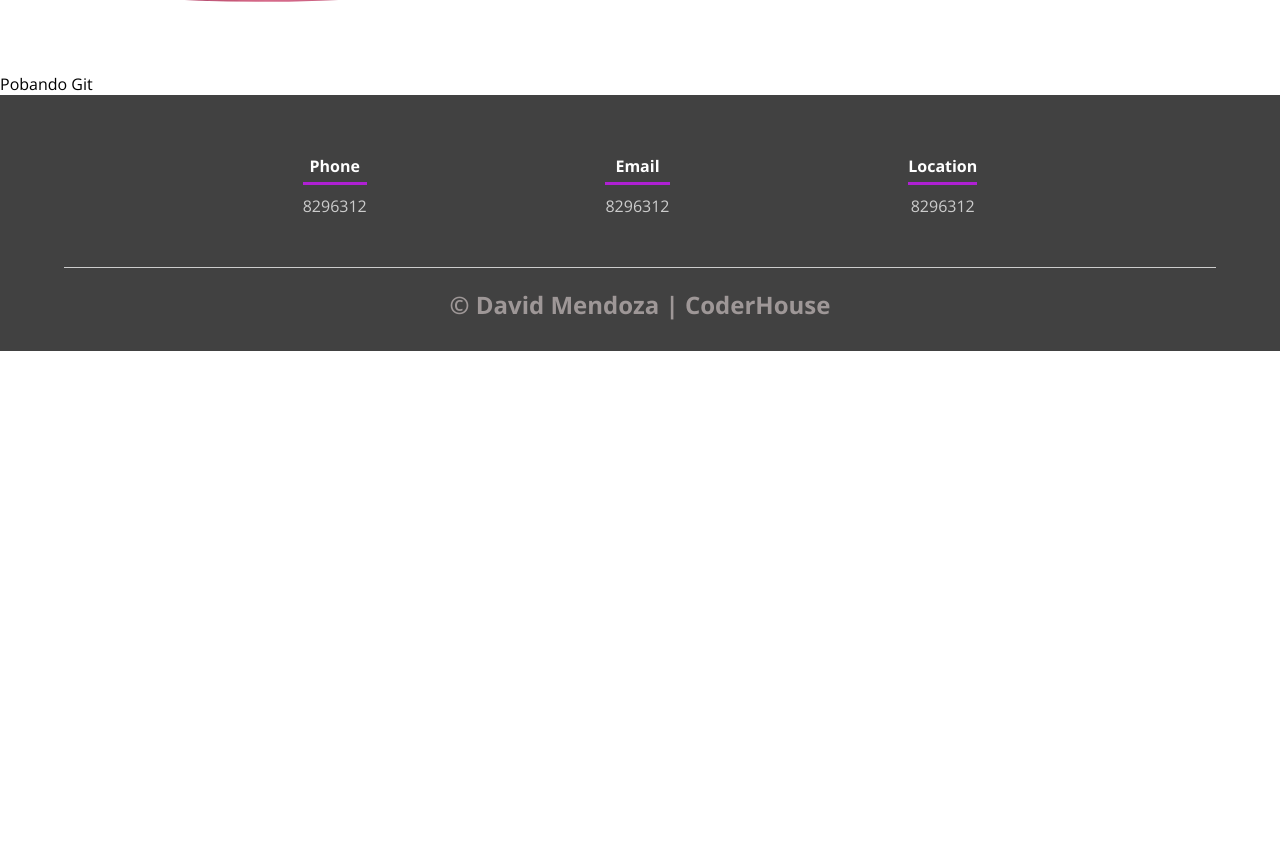
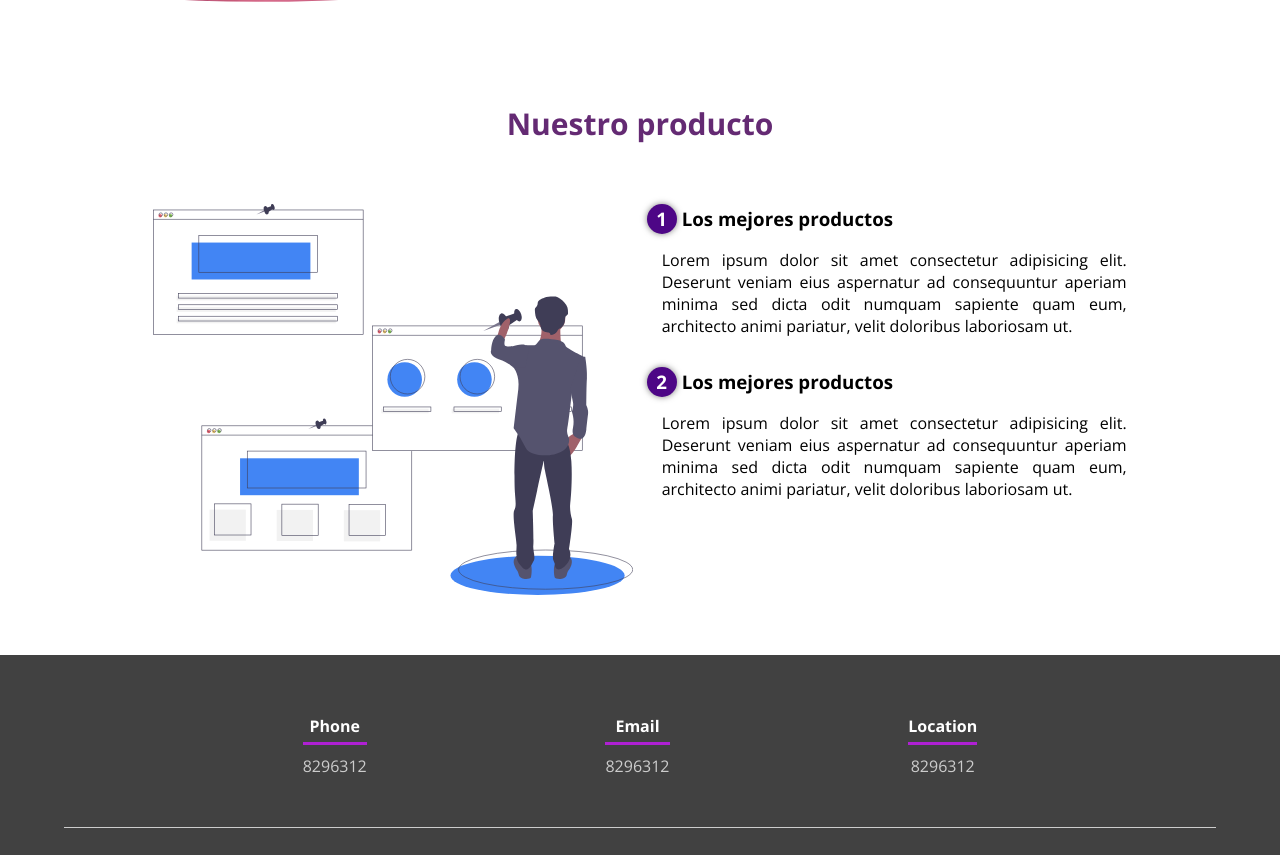
Before and after one commit to davidmenlop/coderhouse, a plain HTML site: page index.html in a window 1280 px wide. Shown: the part 527-1382 px from the top of the page. Before the commit the page ends 878 px from the top, so only its background shows below. Drawn offline with nearby package versions, Linux system fonts and the light colour scheme.

Commit message:
añadi texto al body

```diff
--- a/index.html
+++ b/index.html
@@ -31,7 +31,22 @@
             </svg></div>
     </header>
     <main>
-     <p>Pobando Git</p>
+        <section class="contenedor sobre-nosotros">
+            <h2 class="titulo">Nuestro producto</h2>
+            <div class="contenedor-sobre-nosotros">
+                <img src="img/ilustracion2.svg" alt="" class="imagen-about-us">
+                <div class="contenido-textos">
+                    <h3><span>1</span>Los mejores productos</h3>
+                    <p>Lorem ipsum dolor sit amet consectetur adipisicing elit. Deserunt veniam eius aspernatur ad
+                        consequuntur aperiam minima sed dicta odit numquam sapiente quam eum, architecto animi pariatur,
+                        velit doloribus laboriosam ut.</p>
+                    <h3><span>2</span>Los mejores productos</h3>
+                    <p>Lorem ipsum dolor sit amet consectetur adipisicing elit. Deserunt veniam eius aspernatur ad
+                        consequuntur aperiam minima sed dicta odit numquam sapiente quam eum, architecto animi pariatur,
+                        velit doloribus laboriosam ut.</p>
+                </div>
+            </div>
+        </section>
     </main>
     <footer>
         <div class="contenedor-footer">
```
